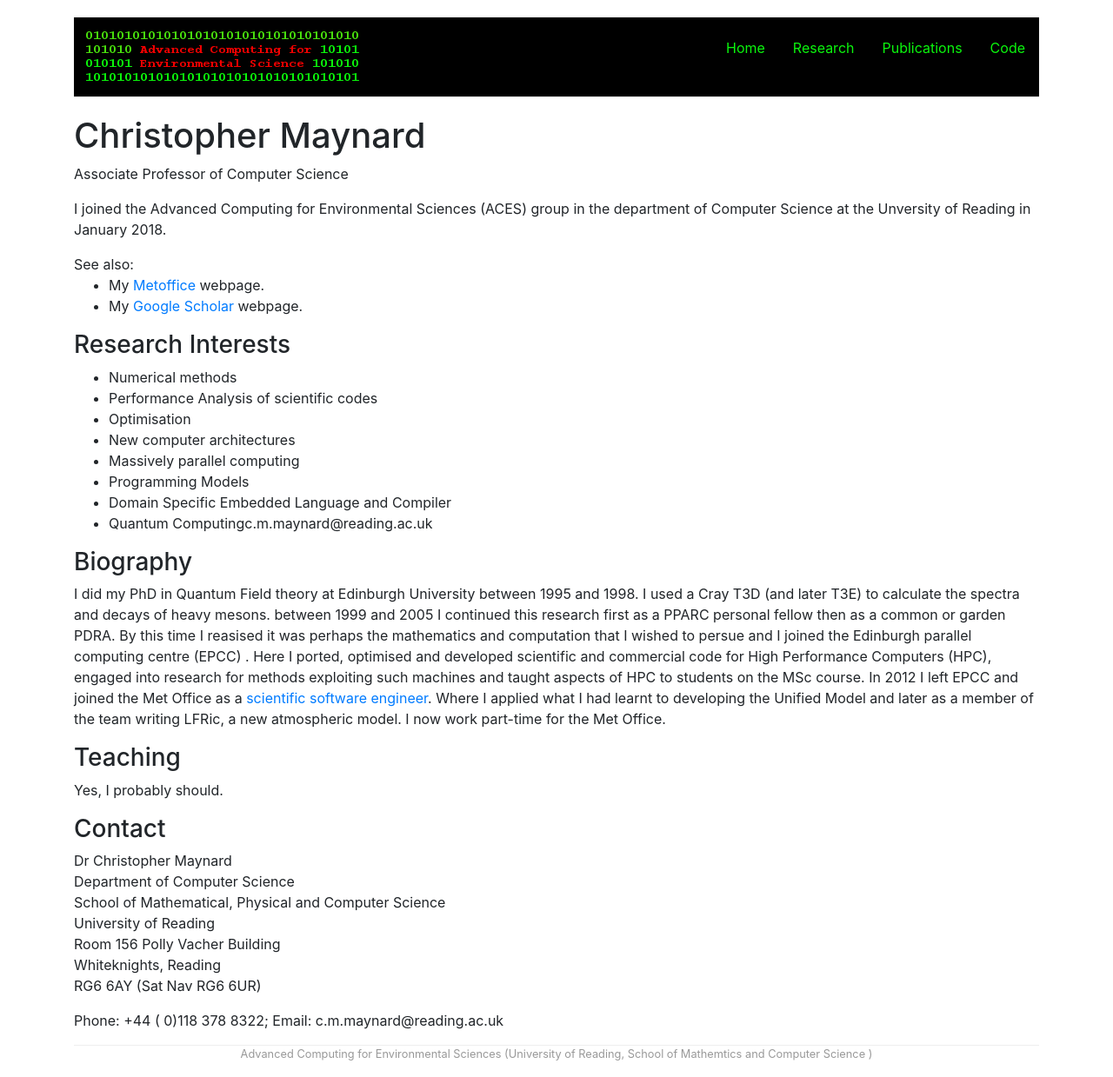
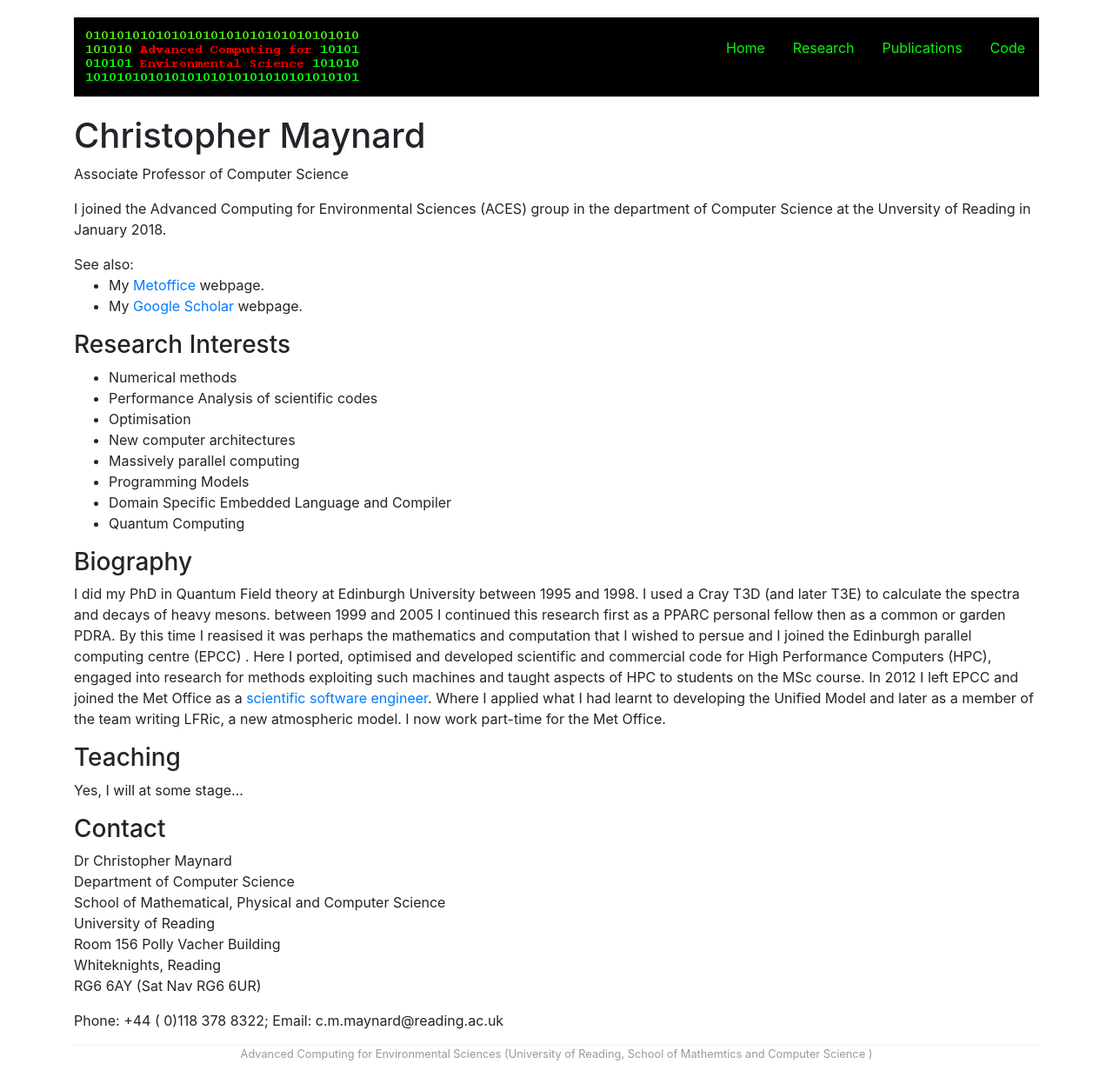
Before and after one commit to uor-aces/uor-aces.github.io, a Jekyll site: the page built from bio/chris.md, in a window 1280 px wide. Shown: the whole page at 87% size. Built offline with Jekyll 4.4.1, drawn with Linux system fonts in a browser that asks for light colours.

Commit message:
A small mod to my bio

```diff
--- a/bio/chris.md
+++ b/bio/chris.md
@@ -24,7 +24,7 @@ bio-headline: >
 * Massively parallel computing
 * Programming Models
 * Domain Specific Embedded Language and Compiler
-* Quantum Computingc.m.maynard@reading.ac.uk
+* Quantum Computing
 
 ### Biography
 
@@ -46,4 +46,4 @@ work part-time for the Met Office.
 
 ### Teaching
 
-Yes, I probably should.
+Yes, I will at some stage...
```
Also changed, not shown: other parts of bio/chris.md (+1 -1 lines).
